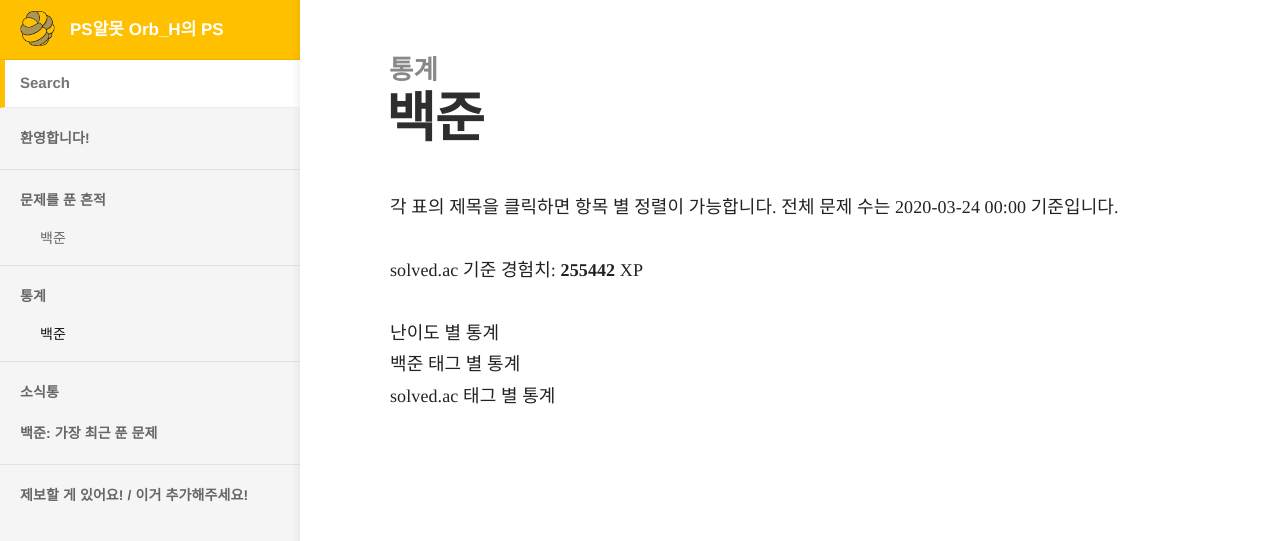
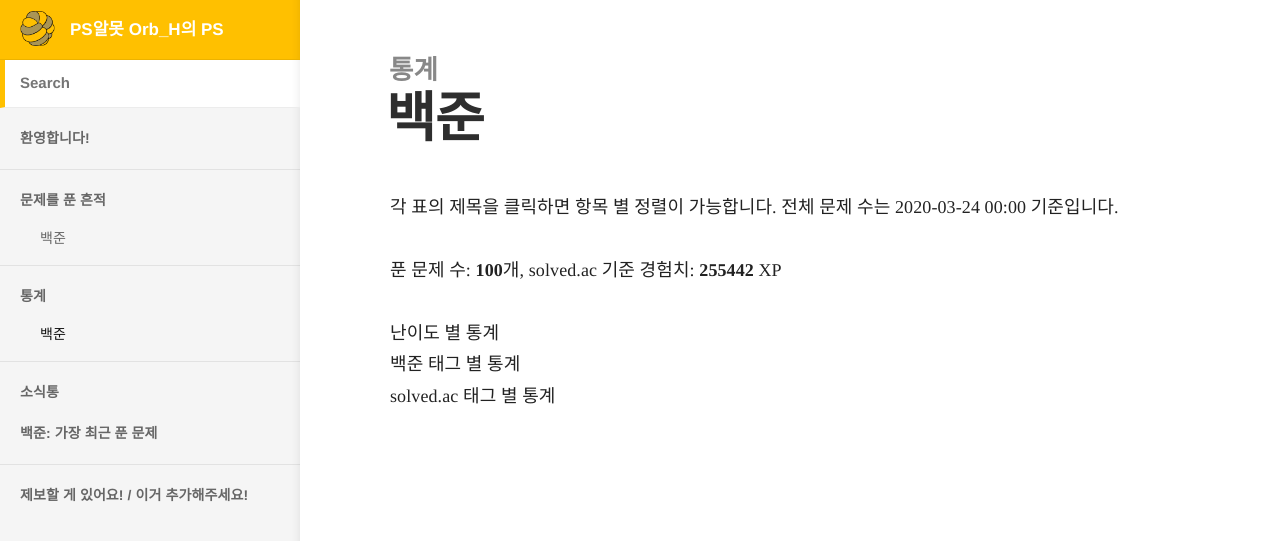
Before and after one commit to Orb-H/nojam, a Jekyll site: the page built from docs/_docs/nojam/statistics.md, in a window 1280 px wide. Shown: the top 541 px of the page. Built offline with Jekyll 4.4.1, drawn with Linux system fonts in a browser that asks for light colours.

Commit message:
add prob count info in nojam statistics

```diff
--- a/docs/_docs/nojam/statistics.md
+++ b/docs/_docs/nojam/statistics.md
@@ -11,7 +11,7 @@
     {% assign exp_tmp = docs | where: "solve_diff", num | size %}
     {% assign exp = exp_tmp | times: site.data.nojam_exp[num] | plus: exp %}
 {% endfor %}
-solved.ac 기준 경험치: <b>{{ exp }}</b> XP
+푼 문제 수: **{{ docs.size }}**개, solved.ac 기준 경험치: **{{ exp }}** XP
 
 <details>
 <summary>난이도 별 통계</summary>
@@ -26,11 +26,10 @@
     <tbody>
         <tr>
             <td class="diff_unrated"><div style="display:none;">31</div>&#65311; Unrated</td>
-            <td>{{ site.docs | where: "category", "백준" | where: "solve_diff", 0 | size }}</td>
+            <td>{{ docs | where: "solve_diff", 0 | size }}</td>
             <td>6897</td>
         </tr>
         {% assign diff = site.data.nojam_diff %}
-        {% assign docs = site.docs | where: "category", "백준" | where_exp: "item", "item.solve_exclude == nil" %}
         {% for num in (1..30) reversed %}
         <tr>
             <td class="diff_{{ diff[num].class }}"><div style="display:none;">{{ num | plus:10 }}</div>&#{{ num | minus: 1 | modulo: 5 | plus: 9312 }}; {{ diff[num].text }}</td>
@@ -57,7 +56,6 @@
             <tr>
                 <td>{{ tag[0] }}</td>
                 <td>
-                {% assign docs = site.docs | where: "category", "백준" | where_exp: "item", "item.solve_exclude == nil" %}
                 {% assign count = 0 %}
                 {% for doc in docs %}
                     {% if doc.solve_tag contains tag[0] %}
@@ -87,7 +85,6 @@
             <tr>
                 <td>{{ tag[0] }}</td>
                 <td>
-                {% assign docs = site.docs | where: "category", "백준" | where_exp: "item", "item.solve_exclude == nil" %}
                 {% assign count = 0 %}
                 {% for doc in docs %}
                     {% if doc.solve_solved_tag contains tag[0] %}
```
